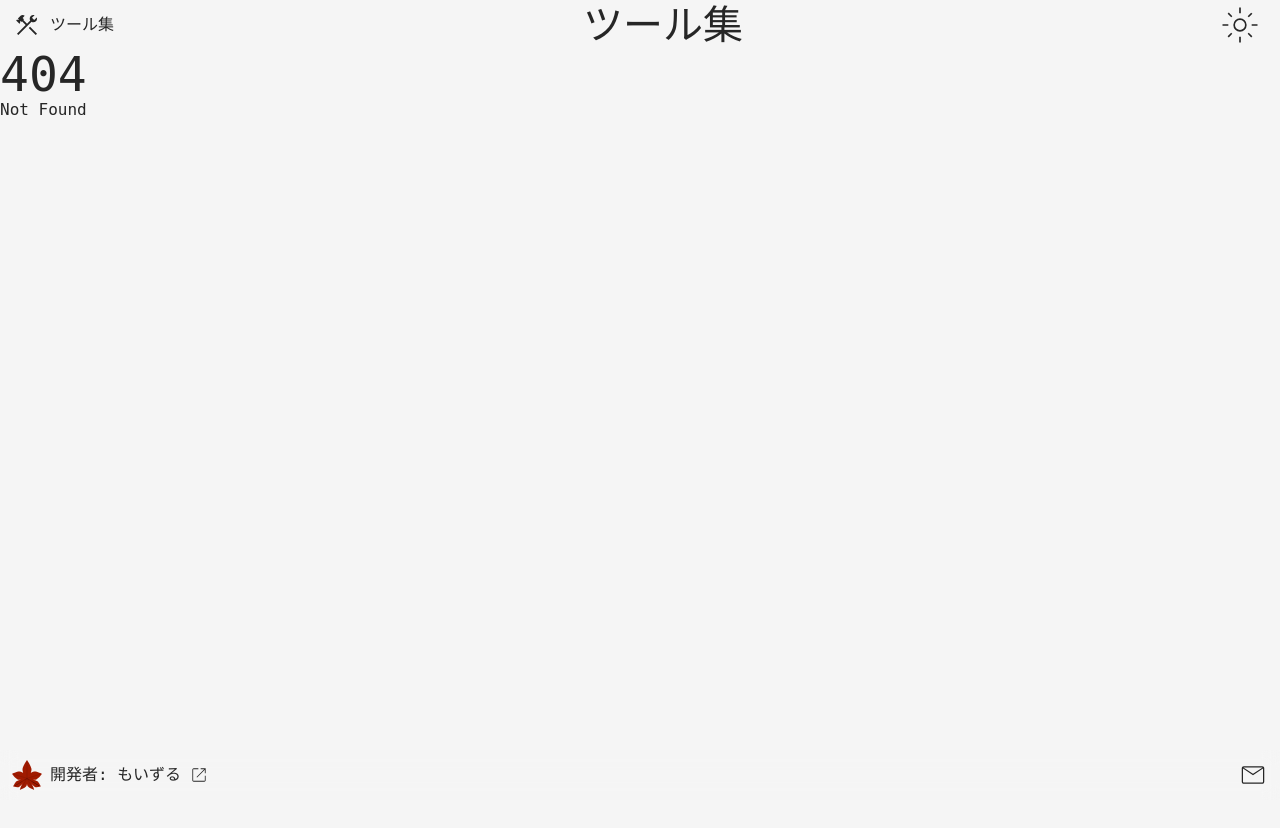
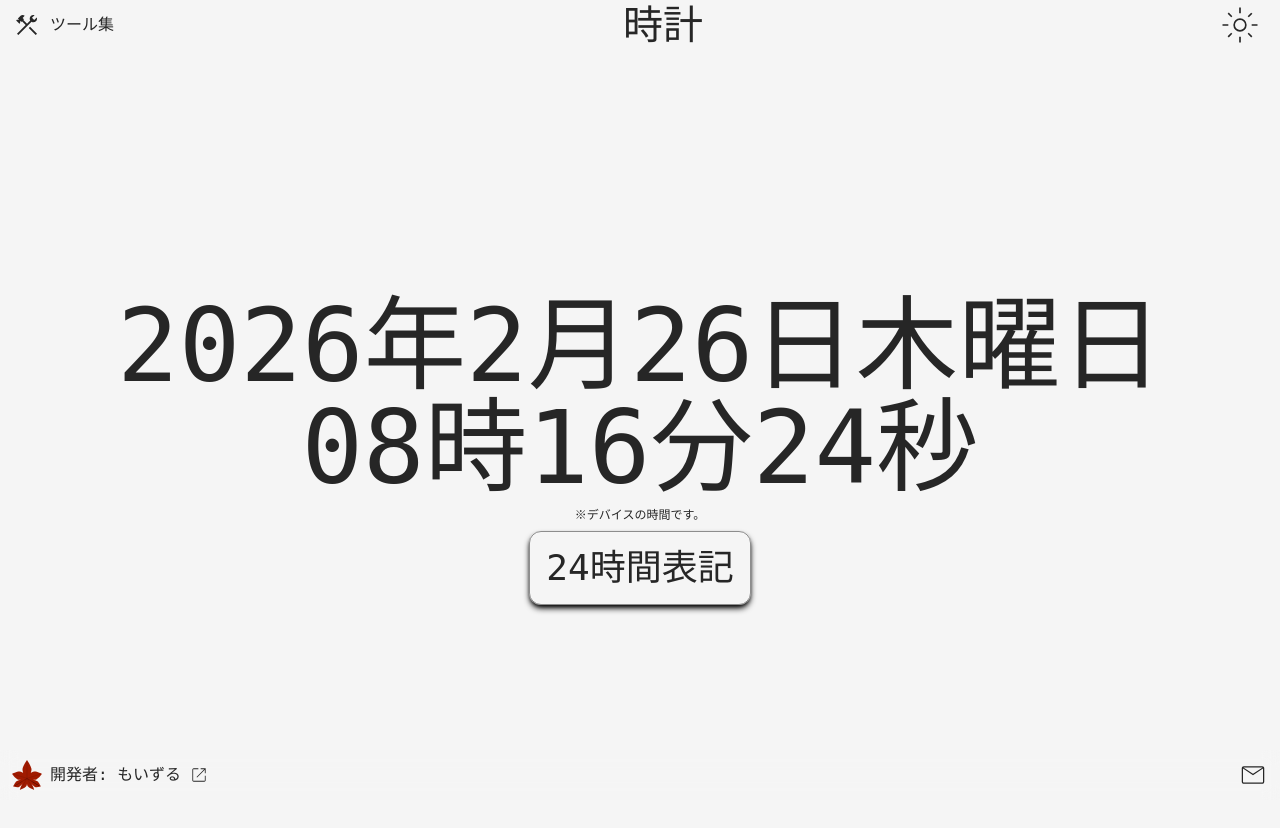
Before and after one commit to moizlu/web-tools, a SvelteKit app: page /clock in a window 1280 px wide. Before the commit this address had no page. Shown: the top 828 px of the page. Before the commit the page ends 800 px from the top, so only its background shows below. Built offline with nearby package versions, Linux system fonts and the light colour scheme; a web font is replaced by a local one.

Commit message:
時計機能を追加

```diff
--- /dev/null
+++ b/src/lib/assets/icons/clock.svelte
@@ -0,0 +1,8 @@
+<script lang="ts">
+    import type { SvgComponentProps } from "$lib/types";
+    const { size,  class: className }: SvgComponentProps = $props();
+</script>
+
+<svg xmlns="http://www.w3.org/2000/svg" height={size} viewBox="0 -960 960 960" width={size} class={className}>
+    <path d="M597.38-311.08 460-448.46v-194.62h40v178.54l124.92 124.92-27.54 28.54ZM460-720v-80h40v80h-40Zm260 260v-40h80v40h-80ZM460-160v-80h40v80h-40ZM160-460v-40h80v40h-80Zm320.13 340q-74.67 0-140.41-28.34-65.73-28.34-114.36-76.92-48.63-48.58-76.99-114.26Q120-405.19 120-479.87q0-74.67 28.34-140.41 28.34-65.73 76.92-114.36 48.58-48.63 114.26-76.99Q405.19-840 479.87-840q74.67 0 140.41 28.34 65.73 28.34 114.36 76.92 48.63 48.58 76.99 114.26Q840-554.81 840-480.13q0 74.67-28.34 140.41-28.34 65.73-76.92 114.36-48.58 48.63-114.26 76.99Q554.81-120 480.13-120Zm-.13-40q134 0 227-93t93-227q0-134-93-227t-227-93q-134 0-227 93t-93 227q0 134 93 227t227 93Zm0-320Z"/>
+</svg>
--- a/src/lib/types/types.ts
+++ b/src/lib/types/types.ts
@@ -1,7 +1,7 @@
 import type { ClassValue } from "svelte/elements";
 import type { Component } from "svelte";
 
-export type ToolName = 'pomodoro' | 'counter';
+export type ToolName = 'pomodoro' | 'counter' | 'clock';
 
 // export const toolsInfo: Readonly<Record<ToolName, { name: string }>> = {
 //     'pomodoro': { name:"ポモドーロタイマー" }
@@ -9,7 +9,8 @@ export type ToolName = 'pomodoro' | 'counter';
 
 export const toolsInfo: Readonly<Record<ToolName, { id: ToolName; name: string }>> = {
     'pomodoro': { id: 'pomodoro', name: "ポモドーロタイマー" },
-    'counter': { id: 'pomodoro', name: "カウンター" }
+    'counter': { id: 'pomodoro', name: "カウンター" },
+    'clock': { id: 'clock', name: "時計" }
 };
 
 export interface SvgComponentProps {
--- a/src/routes/+page.svelte
+++ b/src/routes/+page.svelte
@@ -1,6 +1,7 @@
 <script lang="ts">
     import StudyIcon from "$lib/assets/icons/study.svelte";
     import CounterIcon from "$lib/assets/icons/counter.svelte";
+    import ClockIcon from "$lib/assets/icons/clock.svelte";
 
     import type { SvgComponent, ToolName } from "$lib/types";
     import SvgIcon from "$lib/components/ui/SvgIcon";
@@ -15,7 +16,8 @@
 
     const tools: Tool[] = [
         { name: "ポモドーロタイマー", url: "pomodoro", icon: StudyIcon },
-        { name: "カウンター", url: "counter", icon: CounterIcon }
+        { name: "カウンター", url: "counter", icon: CounterIcon },
+        { name: "時計", url: "clock", icon: ClockIcon }
     ];
 
     onMount(() => {
--- /dev/null
+++ b/src/routes/clock/+page.svelte
@@ -0,0 +1,70 @@
+<script lang="ts">
+    import { onMount } from "svelte";
+
+    import { z } from "zod";
+
+    import { toolState } from "$lib/state/state.svelte";
+    import { loadSavedData } from "$lib/utils";
+
+    let now = $state(new Date());
+
+    let StateSchema = z.object({
+        is12h: z.boolean()
+    });
+
+    let pageState = $state({
+        is12h: false
+    });
+
+    const getDayOfTheWeek = (val: number) => {
+        return ["日", "月", "火", "水", "木", "金", "土", "日"][val];
+    }
+
+    const getFormattedHours = (hour: number) => {
+        if (hour <= 12) {
+            return (pageState.is12h) ? `午前${hour}` : `${hour}`;
+        } else {
+            return (pageState.is12h) ? `午後${hour - 12}` : `${hour}`;
+        }
+    }
+
+    onMount(() => {
+        toolState.current = 'clock';
+
+        pageState = loadSavedData('clock', pageState, StateSchema);
+
+        const updateTimerId = setInterval(() => {
+            now = new Date();
+        }, 100);
+
+        return () => {
+            clearInterval(updateTimerId);
+        };
+    });
+
+    $effect(() => {
+        localStorage.setItem('clockState', JSON.stringify(pageState));
+    });
+</script>
+
+<svelte:head>
+    <title>時計 | moizlu</title>
+</svelte:head>
+
+<main class="mx-auto px-5 w-full max-w-full h-full min-h-svh overflow-y-auto flex-col-center overflow-x-clip">
+    <h1 class="clock-text">{`${now.getFullYear()}年${now.getMonth() + 1}月${now.getDate()}日${getDayOfTheWeek(now.getDay())}曜日`}</h1>
+    <h1 class="clock-text">{`${getFormattedHours(now.getHours()).padStart(2, '0')}時${`${now.getMinutes()}`.padStart(2, '0')}分${`${now.getSeconds()}`.padStart(2, '0')}秒`}</h1>
+    <p class="text-xs m-2">※デバイスの時間です。</p>
+
+    <button onclick={() => pageState.is12h = !pageState.is12h} class="p-4 button-general">
+        <p class="text-xl sm:text-4xl">{(pageState.is12h) ? "12時間" : "24時間"}表記</p>
+    </button>
+</main>
+
+<style>
+    @reference "../layout.css";
+
+    .clock-text {
+        font-size: clamp(10px, 8cqw, 150px);
+    }
+</style>
```
